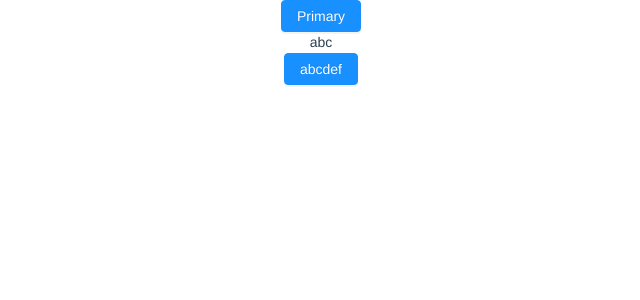
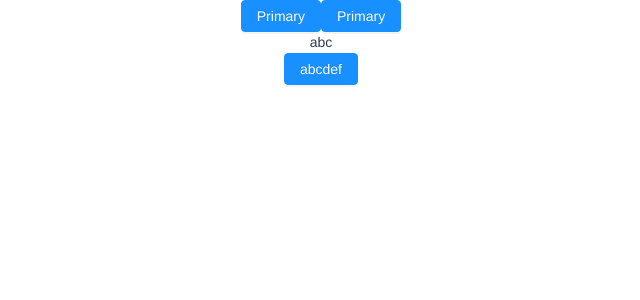
Before and after one commit to tianjinsha/vue-cli, a Vue app: page / in a window 1280 px wide. Shown: the top 300 px of the page, without its empty margins (319-959 px from the left). Built offline with nearby package versions, Linux system fonts and the light colour scheme.

Commit message:
桌面提交

```diff
--- a/src/components/HelloWorld.vue
+++ b/src/components/HelloWorld.vue
@@ -1,6 +1,7 @@
 <template>
   <div class="hello">
    <a-button type="primary">Primary</a-button>
+    <a-button type="primary">Primary</a-button>
   </div>
 </template>
 
```
